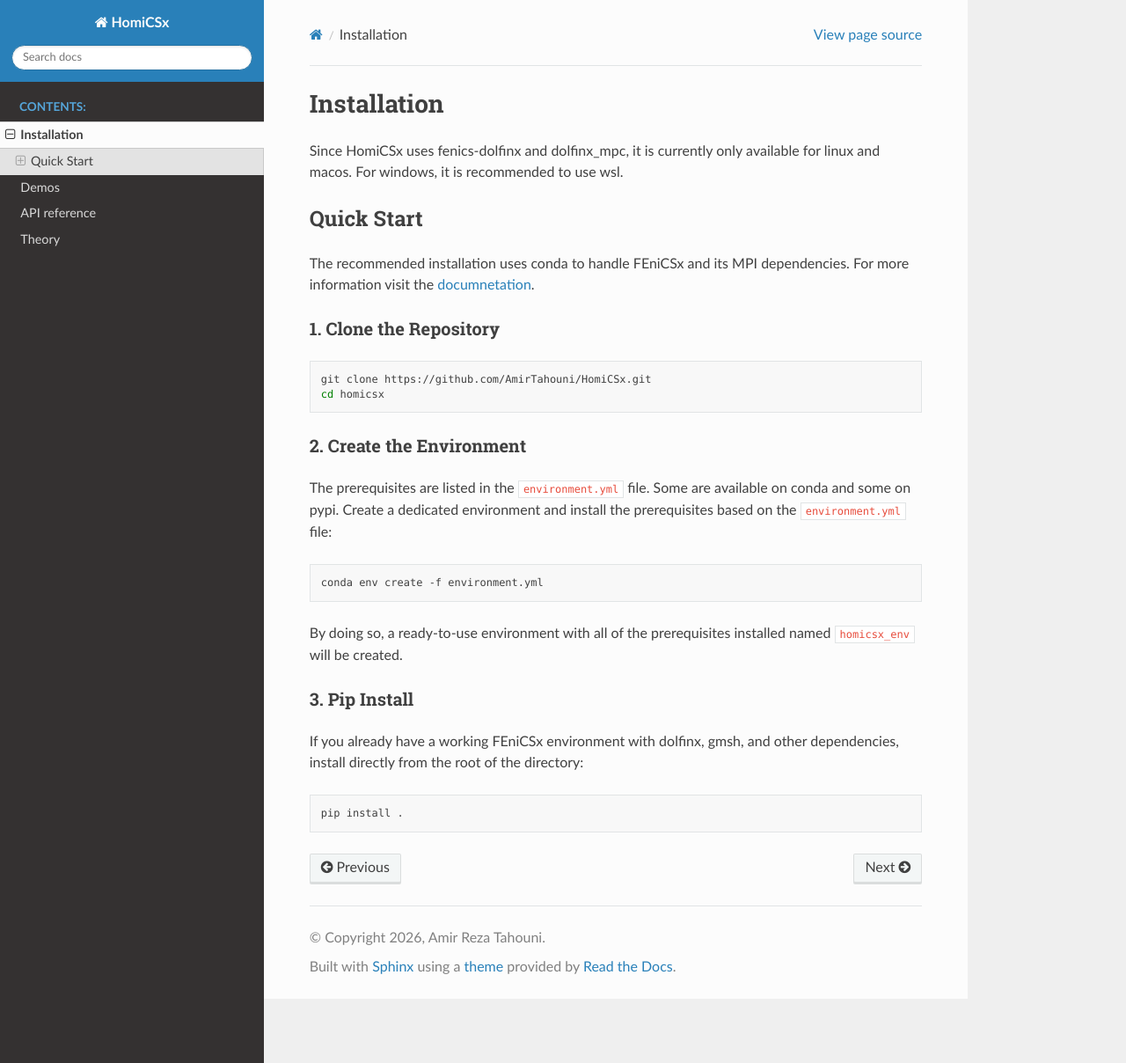
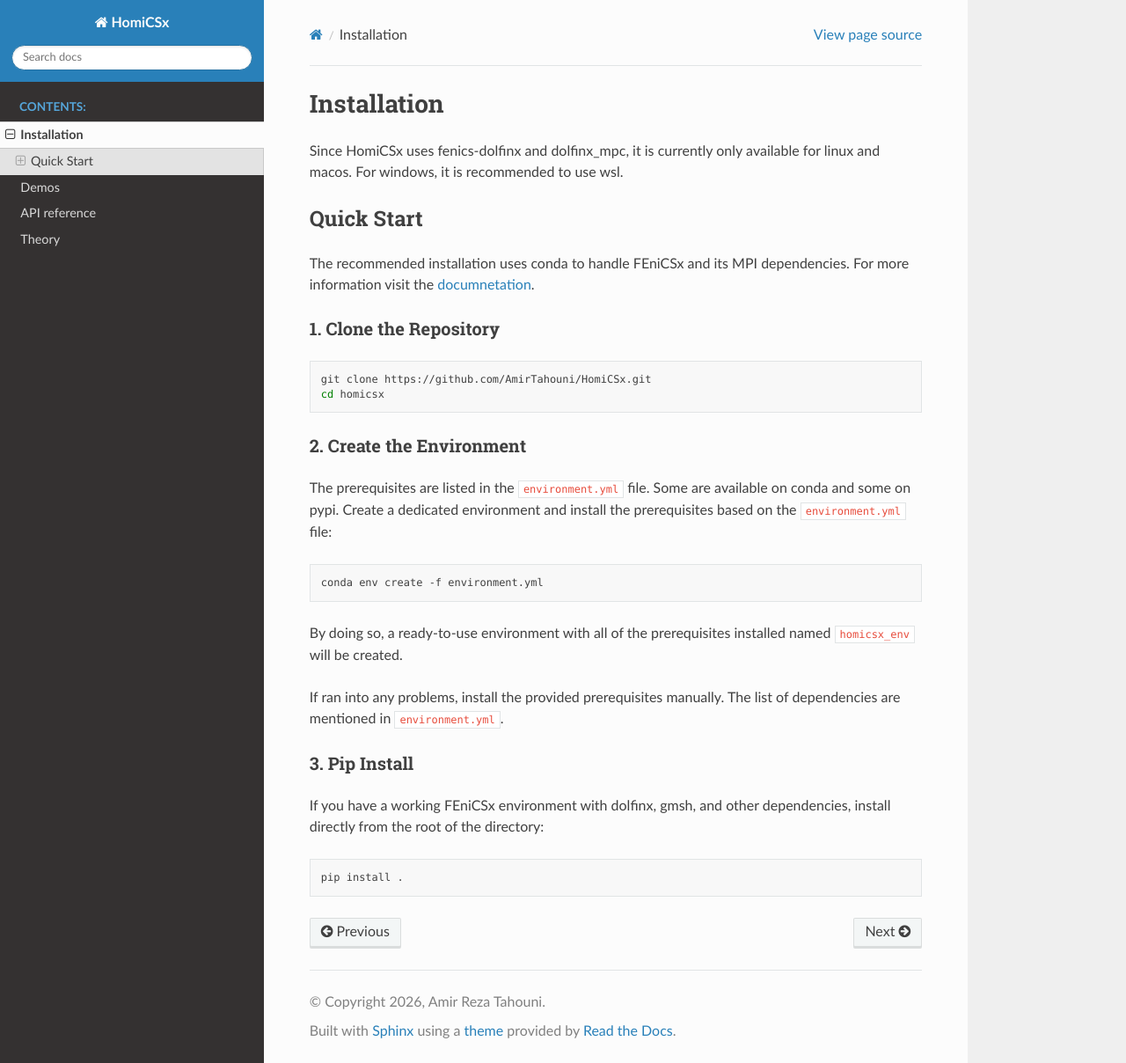
Before and after one commit to AmirTahouni/HomiCSx, a Sphinx documentation site: the page built from docs/source/installation.md, in a window 1280 px wide and 1208 px high. Shown: the whole window at 88% size. Built offline with Sphinx 7.4.7 and the Read the Docs theme 3.1.0, drawn with Linux system fonts in a browser that asks for light colours; formulas are drawn with MathJax 3.

Commit message:
installation docks tweak

````diff
--- a/docs/source/installation.md
+++ b/docs/source/installation.md
@@ -22,8 +22,10 @@
 
 By doing so, a ready-to-use environment with all of the prerequisites installed named `homicsx_env` will be created.
 
+If ran into any problems, install the provided prerequisites manually. The list of dependencies are mentioned in `environment.yml`.
+
 ### 3. Pip Install
-If you already have a working FEniCSx environment with dolfinx, gmsh, and other dependencies, install directly from the root of the directory:
+If you have a working FEniCSx environment with dolfinx, gmsh, and other dependencies, install directly from the root of the directory:
 
 ```bash
 pip install .
--- a/environment.yml
+++ b/environment.yml
@@ -13,3 +13,4 @@
   - fenics-dolfinx=0.9.0
   - mpich=4.2.3
   - pyvista=0.44.1
+  - pip
````
